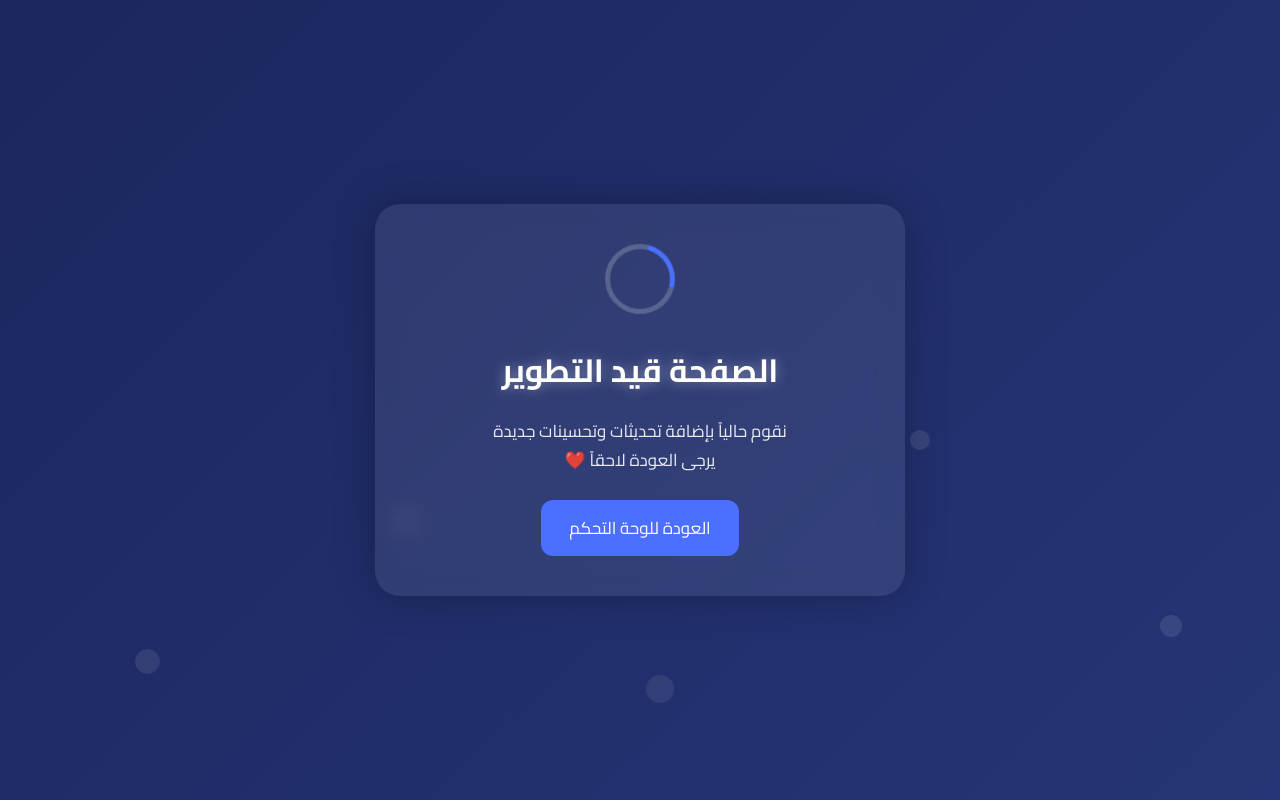
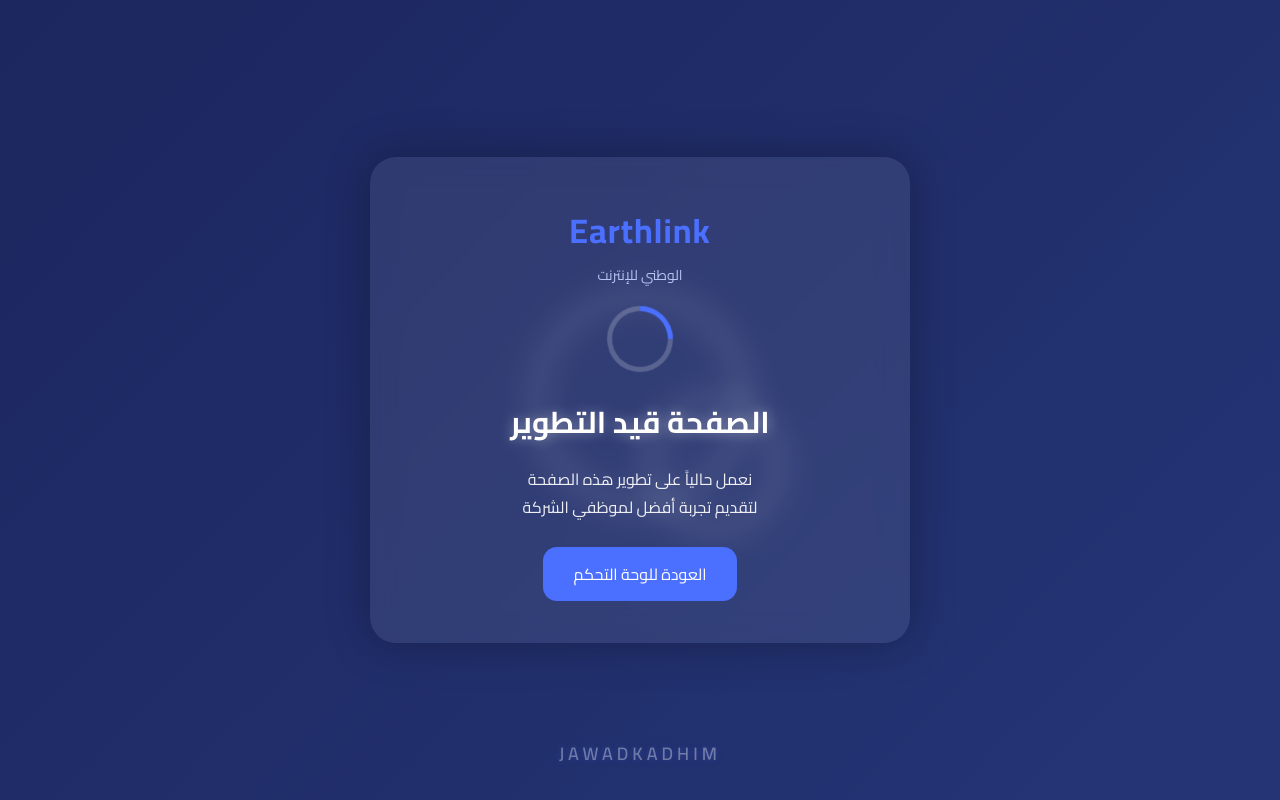
Before and after one commit to jawa-d/Internal-Knowledge-Base, a plain HTML site: page coming_soon.html in a window 1280 px wide. Drawn offline with Linux system fonts and the light colour scheme.

Commit message:
coming_soon

```diff
--- a/coming_soon.html
+++ b/coming_soon.html
@@ -2,7 +2,7 @@
 <html lang="ar" dir="rtl">
 <head>
 <meta charset="UTF-8">
-<title>الصفحة قيد التطوير</title>
+<title>الصفحة قيد التطوير | Earthlink</title>
 
 <link href="https://fonts.googleapis.com/css2?family=Cairo:wght@300;400;600;700&display=swap" rel="stylesheet">
 
@@ -28,39 +28,67 @@
     100% { background-position: 0% 50%; }
   }
 
-  /* ✨ الفقاعات */
-  .bubbles div {
+  /* ⚙️ Maintenance Gears */
+  .gears {
     position: absolute;
-    bottom: -80px;
-    width: 20px;
-    height: 20px;
-    background: rgba(255,255,255,0.15);
+    inset: 0;
+    display: flex;
+    justify-content: center;
+    align-items: center;
+    pointer-events: none;
+  }
+
+  .gear {
+    position: absolute;
     border-radius: 50%;
-    animation: rise 10s infinite ease-in;
+    border: 6px solid rgba(255,255,255,0.15);
+    box-shadow: inset 0 0 25px rgba(255,255,255,0.1);
   }
-  .bubbles div:nth-child(1) { left: 10%; width: 25px; height: 25px; animation-duration: 12s; }
-  .bubbles div:nth-child(2) { left: 30%; animation-duration: 9s; }
-  .bubbles div:nth-child(3) { left: 50%; width: 28px; height: 28px; animation-duration: 13s; }
-  .bubbles div:nth-child(4) { left: 70%; animation-duration: 8s; }
-  .bubbles div:nth-child(5) { left: 90%; width: 22px; height: 22px; animation-duration: 11s; }
 
-  @keyframes rise {
-    0% { bottom: -100px; opacity: 0; transform: translateX(0); }
-    50% { opacity: .8; }
-    100% { bottom: 110%; opacity: 0; transform: translateX(30px); }
+  .gear::before {
+    content: "";
+    position: absolute;
+    inset: -12px;
+    border-radius: 50%;
+    border: 4px dashed rgba(255,255,255,0.25);
+  }
+
+  .gear.big {
+    width: 200px;
+    height: 200px;
+    animation: rotateCW 18s linear infinite;
+  }
+
+  .gear.small {
+    width: 120px;
+    height: 120px;
+    margin-left: 150px;
+    margin-top: 130px;
+    animation: rotateCCW 12s linear infinite;
+  }
+
+  @keyframes rotateCW {
+    from { transform: rotate(0deg); }
+    to { transform: rotate(360deg); }
+  }
+
+  @keyframes rotateCCW {
+    from { transform: rotate(360deg); }
+    to { transform: rotate(0deg); }
   }
 
   /* 🔷 صندوق الرسالة */
   .box {
     position: relative;
     background: rgba(255,255,255,0.08);
-    padding: 40px;
-    width: 450px;
-    backdrop-filter: blur(12px);
-    border-radius: 25px;
+    padding: 42px 40px;
+    width: 460px;
+    backdrop-filter: blur(14px);
+    border-radius: 26px;
     text-align: center;
-    box-shadow: 0 0 40px rgba(0,0,0,0.25);
+    box-shadow: 0 0 45px rgba(0,0,0,0.28);
     animation: fadeIn .9s ease-out;
+    z-index: 2;
   }
 
   @keyframes fadeIn {
@@ -68,35 +96,53 @@
     to { opacity: 1; transform: translateY(0); }
   }
 
-  /* ✨ النص المتوهج */
+  /* 🟦 Brand */
+  .brand {
+    margin-bottom: 18px;
+  }
+
+  .brand .main {
+    font-size: 34px;
+    font-weight: 700;
+    color: #4b6fff;
+    letter-spacing: 1px;
+  }
+
+  .brand .sub {
+    font-size: 14px;
+    color: #c7d2fe;
+    opacity: .9;
+  }
+
+  /* ✨ العنوان */
   h2 {
-    font-size: 32px;
-    margin-bottom: 10px;
+    font-size: 30px;
+    margin: 15px 0 10px;
     font-weight: 700;
     animation: glow 2.2s infinite alternate ease-in-out;
   }
 
   @keyframes glow {
     0% { text-shadow: 0 0 10px #ffffff55; }
-    100% { text-shadow: 0 0 25px #ffffffcc; }
+    100% { text-shadow: 0 0 26px #ffffffcc; }
   }
 
   p {
-    font-size: 17px;
-    opacity: .9;
-    margin-bottom: 25px;
+    font-size: 16px;
+    opacity: .92;
+    margin-bottom: 26px;
     line-height: 1.7;
   }
 
-  /* 🔄 لودر جميل */
+  /* 🔄 Loader */
   .loader {
-    width: 60px;
-    height: 60px;
+    width: 56px;
+    height: 56px;
     border: 5px solid rgba(255,255,255,0.2);
     border-top: 5px solid #4b6fff;
     border-radius: 50%;
-    margin: 0 auto 25px;
-    animation: spin 1.2s linear infinite;
+    margin: 0 auto 22px;
+    animation: spin 1.6s linear infinite;
   }
 
   @keyframes spin {
@@ -107,42 +153,81 @@
   /* 🔙 زر العودة */
   a.back-btn {
     display: inline-block;
-    padding: 12px 28px;
+    padding: 12px 30px;
     background: #4b6fff;
-    border-radius: 12px;
+    border-radius: 14px;
     color: white;
     text-decoration: none;
-    font-size: 17px;
+    font-size: 16px;
     transition: .3s;
   }
 
   a.back-btn:hover {
     background: #1d37c4;
     transform: translateY(-3px);
+    box-shadow: 0 8px 25px rgba(75,111,255,.45);
+  }
+
+  /* 👨‍💻 Developer Signature */
+  .dev-signature {
+    position: absolute;
+    bottom: 28px;
+    left: 50%;
+    transform: translateX(-50%);
+    font-size: 18px;
+    letter-spacing: 4px;
+    font-weight: 600;
+    color: rgba(255,255,255,0.35);
+    animation: devFloat 6s ease-in-out infinite,
+               devGlow 2.5s ease-in-out infinite alternate;
+    pointer-events: none;
+    z-index: 1;
+  }
+
+  @keyframes devFloat {
+    0%   { transform: translate(-50%, 0); }
+    50%  { transform: translate(-50%, -10px); }
+    100% { transform: translate(-50%, 0); }
+  }
+
+  @keyframes devGlow {
+    from { text-shadow: 0 0 6px rgba(75,111,255,0.3); }
+    to   { text-shadow: 0 0 18px rgba(75,111,255,0.9); }
   }
 </style>
 </head>
 
 <body>
 
-  <!-- فقاعات متحركة -->
-  <div class="bubbles">
-    <div></div><div></div><div></div><div></div><div></div>
+  <!-- ⚙️ Gears Animation -->
+  <div class="gears">
+    <div class="gear big"></div>
+    <div class="gear small"></div>
   </div>
 
   <!-- محتوى الصفحة -->
   <div class="box">
+
+    <!-- Brand -->
+    <div class="brand">
+      <div class="main">Earthlink</div>
+      <div class="sub">الوطني للإنترنت</div>
+    </div>
+
     <div class="loader"></div>
 
     <h2>الصفحة قيد التطوير</h2>
 
     <p>
-      نقوم حالياً بإضافة تحديثات وتحسينات جديدة<br>
-      يرجى العودة لاحقاً ❤️
+      نعمل حالياً على تطوير هذه الصفحة<br>
+      لتقديم تجربة أفضل لموظفي الشركة
     </p>
 
     <a class="back-btn" href="dashboard.html">العودة للوحة التحكم</a>
   </div>
 
+  <!-- 👨‍💻 Developer Name -->
+  <div class="dev-signature">JAWADKADHIM</div>
+
 </body>
 </html>
```
